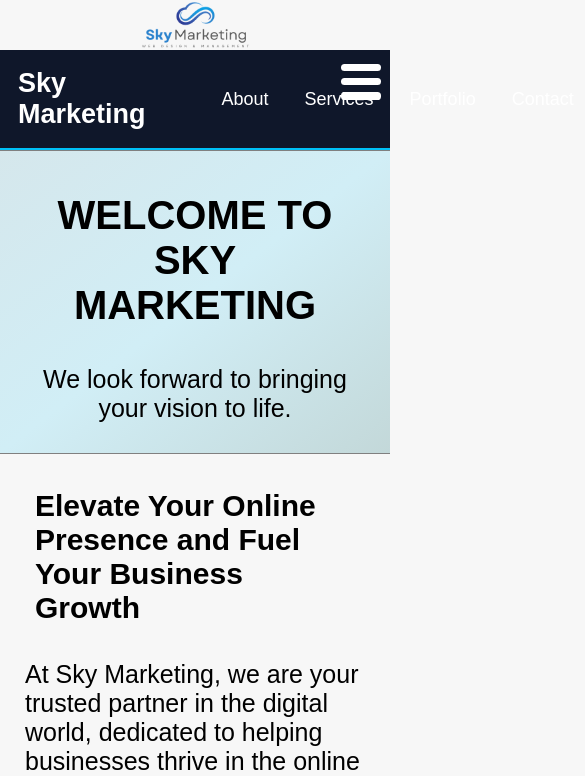
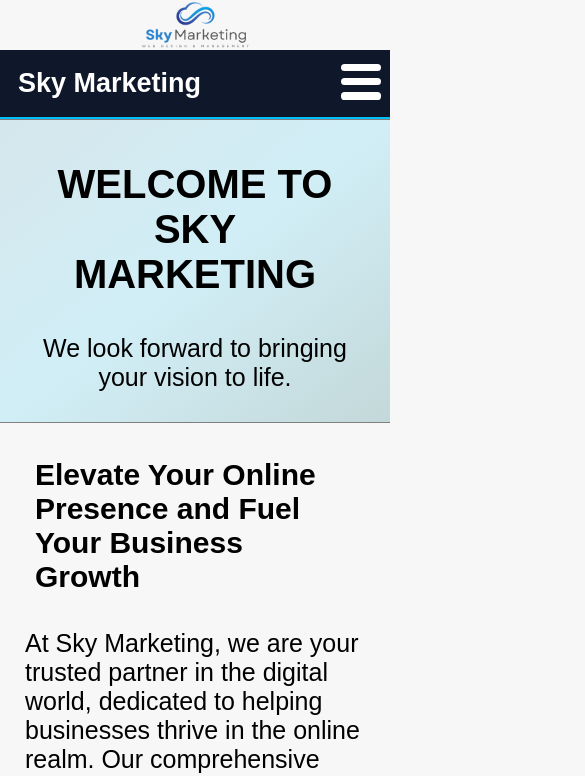
Before and after one commit to ericrothmuller/sky-marketing, a React (Create React App) app: page / in a window 390 px wide. Shown: the top 776 px of the page, 585 px wide, since content can reach past the window. Built offline with nearby package versions, Linux system fonts and the light colour scheme; a web font is replaced by a local one.

Commit message:
Added CSS to hide desktop nav items on mobile

```diff
--- a/src/components/Navbar.css
+++ b/src/components/Navbar.css
@@ -62,4 +62,16 @@
     nav .menu {
         display: flex;
     }
+
+    nav {
+        flex-direction: column;
+        align-items: start;
+    }
+
+    nav ul {
+        display: none;
+        flex-direction: column;
+        width: 100%;
+        margin-bottom: 0.25rem;
+    }
 }
```
